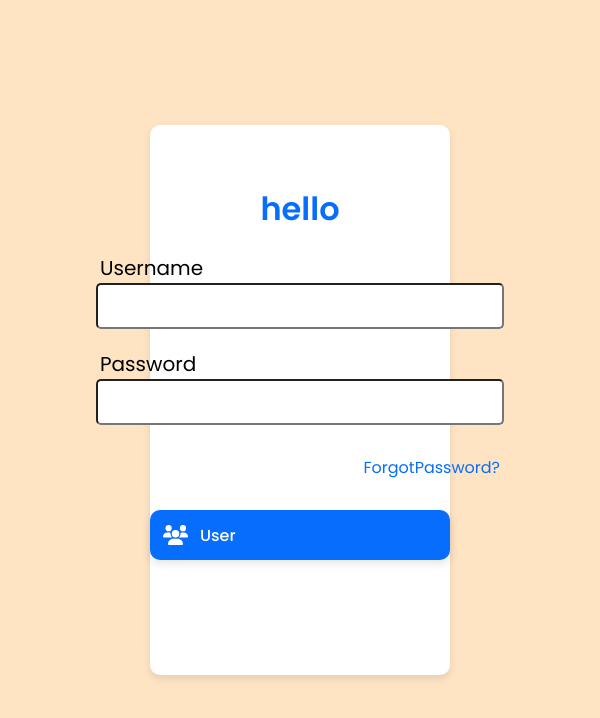
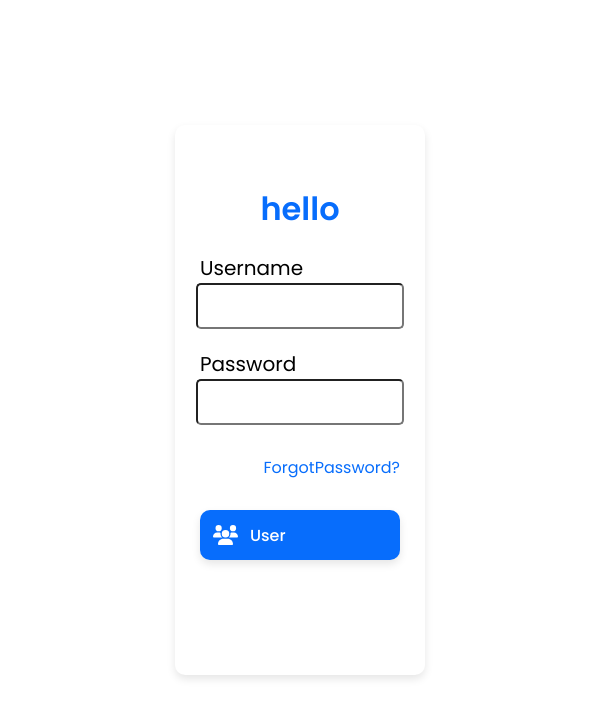
Before and after one commit to anirudh-mk/agriculture-automation-using-iot-frontend-web, a React (Vite) app: page / in a window 600 px wide. Shown: the top 718 px of the page. Built offline with nearby package versions, Linux system fonts and the light colour scheme.

Commit message:
optim:code optimized

```diff
--- a/screens/LoginScreen/LoginScreen.css
+++ b/screens/LoginScreen/LoginScreen.css
@@ -54,3 +54,6 @@
     margin: 10px 0 20px 0;
     color: #076DFC;
 }
+.loginScreenLoginButtonContainer{
+    width: 300px;
+}
--- a/screens/LoginScreen/LoginScreen.jsx
+++ b/screens/LoginScreen/LoginScreen.jsx
@@ -17,8 +17,8 @@ function LoginScreen() {
           <p className="loginScreenInputLabels">Password</p>
           <input className="password" type="password" />
           <p className="loginScreenForgotPassword">ForgotPassword?</p>
+          <div className="loginScreenLoginButtonContainer">
             <IconButton
-            width={300}
               height={50}
               backgroundColor="#076DFC"
               borderRadius={10}
@@ -28,6 +28,7 @@ function LoginScreen() {
           </div>
         </div>
       </div>
+    </div>
   );
 }
 
--- a/src/index.css
+++ b/src/index.css
@@ -10,24 +10,43 @@ p{
 }
 
 /* ------------------- phone -------------------- */
-@media (max-width:400px) {
+@media (max-width:600px) {
     .loginScreenContainer{
     }
     .loginScreenInputContainer{
         width: 250px;
     }
-}
-
-@media (min-width:401px) and (max-width:768px) {
-    .loginScreenContainer{
-        background-color: bisque;
+    .loginScreenInputLabels{
+        width: 200px;
+        font-size: 20px;
     }
-    .loginScreenInputContainer{
-        width: 300px;
+    .userNameInput{
+        height: 40px;
+        margin-bottom: 20px;
+        border-radius: 5px;
+        width: 200px;
+    }
+    .password{
+        height: 40px;
+        margin-bottom: 20px;
+        border-radius: 5px;
+        width: 200px;
+    }
+    .loginScreenForgotPassword{
+        display: inline;
+        text-align: end;
+        font-size: 16px;
+        width: 200px;
+        margin: 10px 0 20px 0;
+        color: #076DFC;
+    }
+    .loginScreenLoginButtonContainer{
+        width: 200px;
     }
 }
 
-/* ------------------- tablet -------------------- */
+
+/* ------------------ tablet -------------------- */
 
 @media (min-width:769px) and (max-width:992px){
     .loginScreenContainer{
```
Lines whose indentation alone changed are shown as unchanged.
